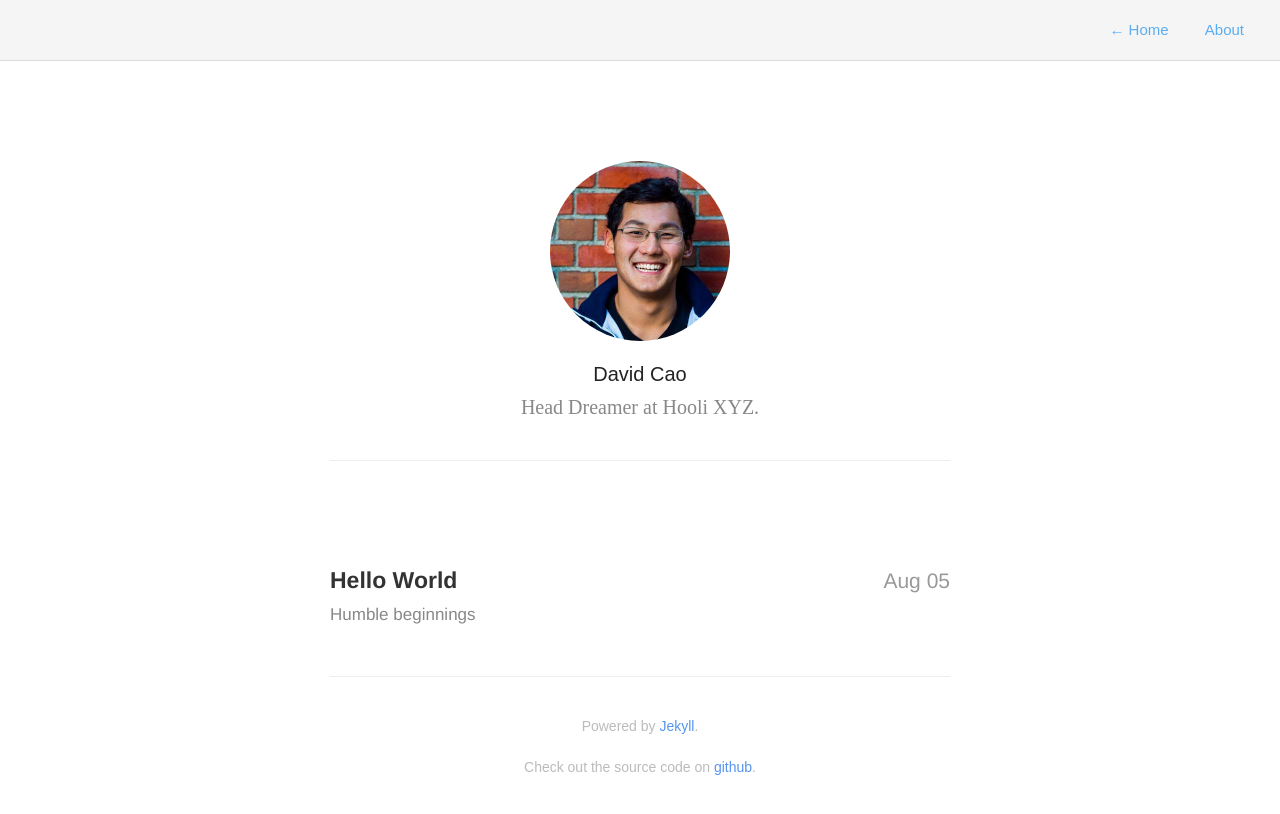
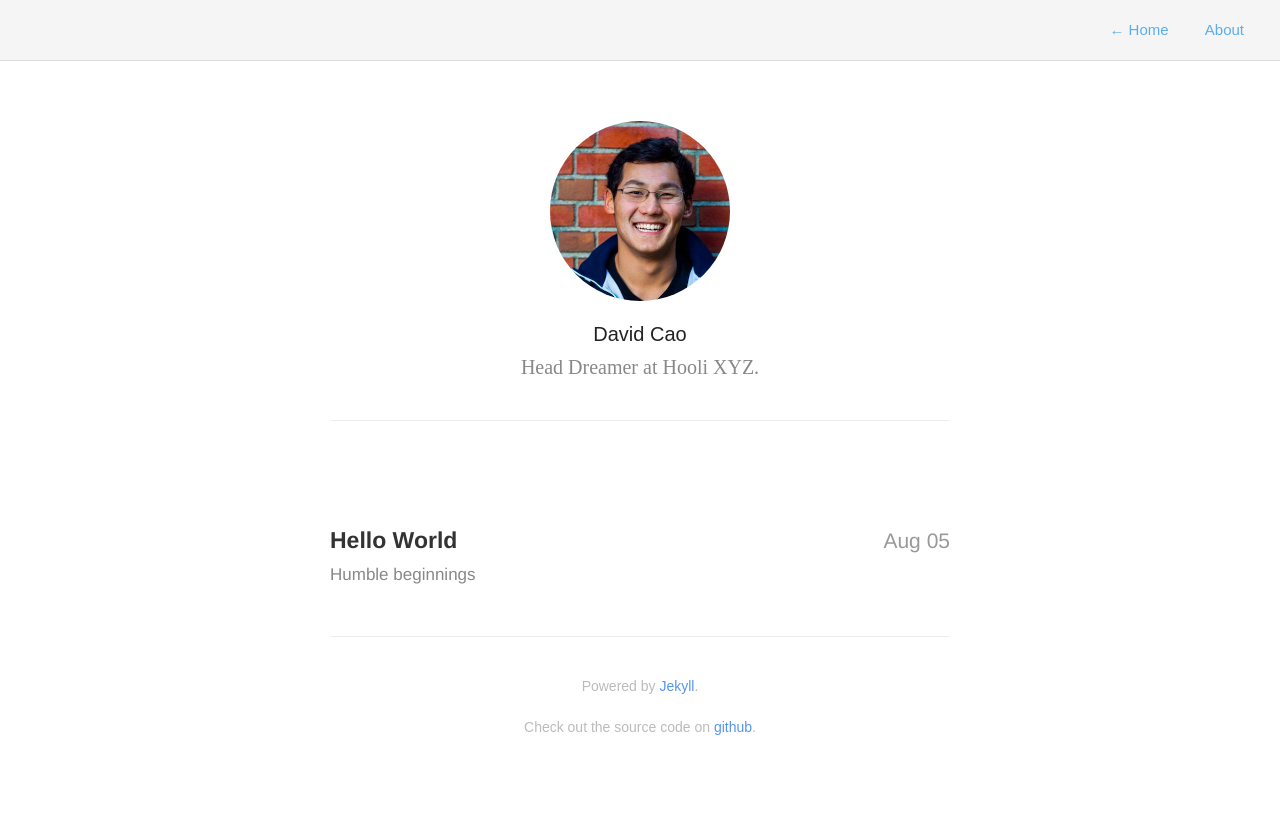
Before and after one commit to david-cao/david-cao.github.io, a Jekyll site: the page built from index.html, in a window 1280 px wide. Shown: the top 814 px of the page. Built offline with Jekyll 4.4.1, drawn with Linux system fonts in a browser that asks for light colours; nearby versions of some CDN libraries; Markdown is read by kramdown in place of the engine named in the settings; the list of posts is cut into pages by our own code.

Commit message:
Editted profile e height

```diff
--- a/assets/css/style.css
+++ b/assets/css/style.css
@@ -72,7 +72,7 @@ h2 {
 }
 
 .profile #wrapper {
-	padding: 100px 40px 0px;
+	padding: 60px 40px 0px;
 	max-width: 700px;
 	margin: 0 auto;
 }
```
Also changed, not shown: 1 other file.
